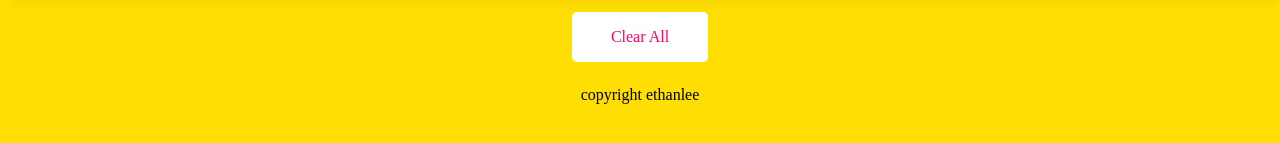
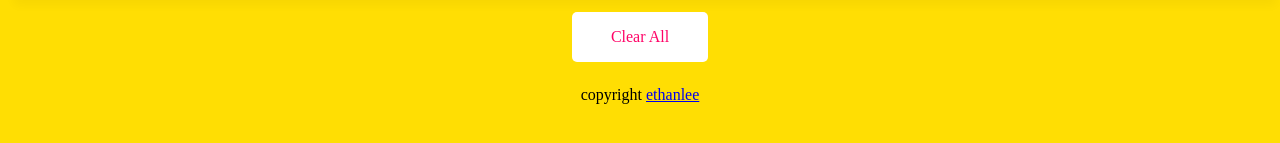
Before and after one commit to seungwoonlee90/vuejs_todo, a Vue app: page / in a window 1280 px wide. Shown: the part 201-344 px from the top of the page. Built offline with nearby package versions, Linux system fonts and the light colour scheme.

Commit message:
const, let, link

```diff
--- a/src/App.vue
+++ b/src/App.vue
@@ -22,7 +22,7 @@ export default {
   },
   methods: {
     addOneItem: function(todoItem) {
-      var obj = {completed: false, item: todoItem};
+      const obj = {completed: false, item: todoItem};
       localStorage.setItem(todoItem, JSON.stringify(obj));
       this.todoItems.push(obj);
     },
@@ -42,7 +42,7 @@ export default {
   },
   created: function() {
     if (localStorage.length > 0) {
-      for (var i=0 ; i < localStorage.length; i++) {
+      for (let i=0 ; i < localStorage.length; i++) {
         if (localStorage.key(i) !== 'loglevel:webpack-dev-server') {
           this.todoItems.push(JSON.parse(localStorage.getItem(localStorage.key(i))));
         }
--- a/src/components/TodoFooter.vue
+++ b/src/components/TodoFooter.vue
@@ -2,7 +2,7 @@
   <div class="ClearAllContainer">
       <span class="ClearAllBtn" v-on:click="clearTodo">Clear All</span>
       <div class="footer">
-        copyright ethanlee
+        copyright <a href="https://www.notion.so/ethanlogue-74857314286d45dd92c7a7fc41b98549">ethanlee</a>
       </div>
   </div>
 </template>
--- a/src/components/TodoInput.vue
+++ b/src/components/TodoInput.vue
@@ -11,7 +11,7 @@
       default content
     -->
         <template v-slot:header>
-          <h3>warning!!
+          <h3>경고!!
             <i class="closeModalBtn fas fa-times" @click="showModal = false"></i>
           </h3>
         </template>
```
